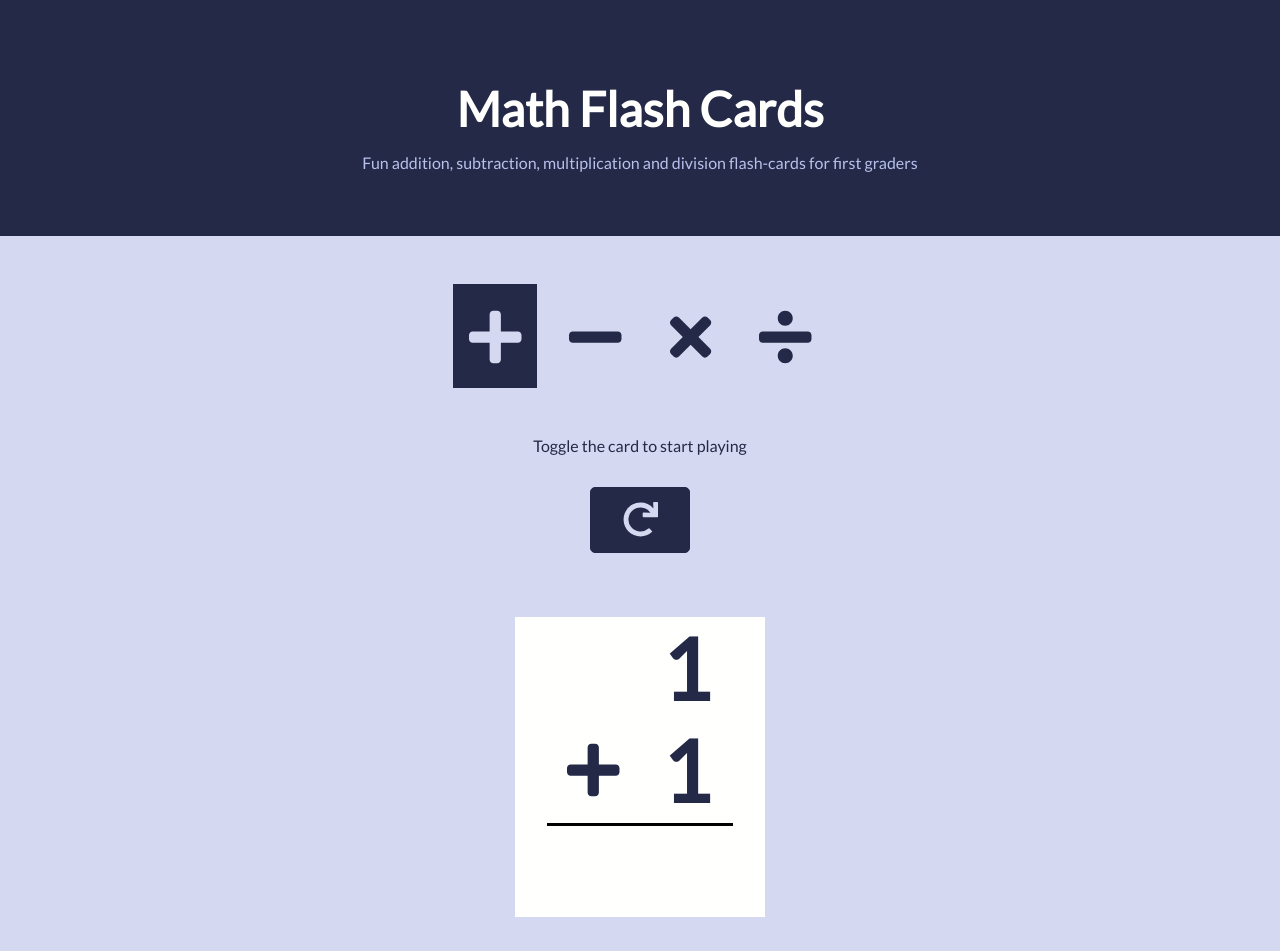
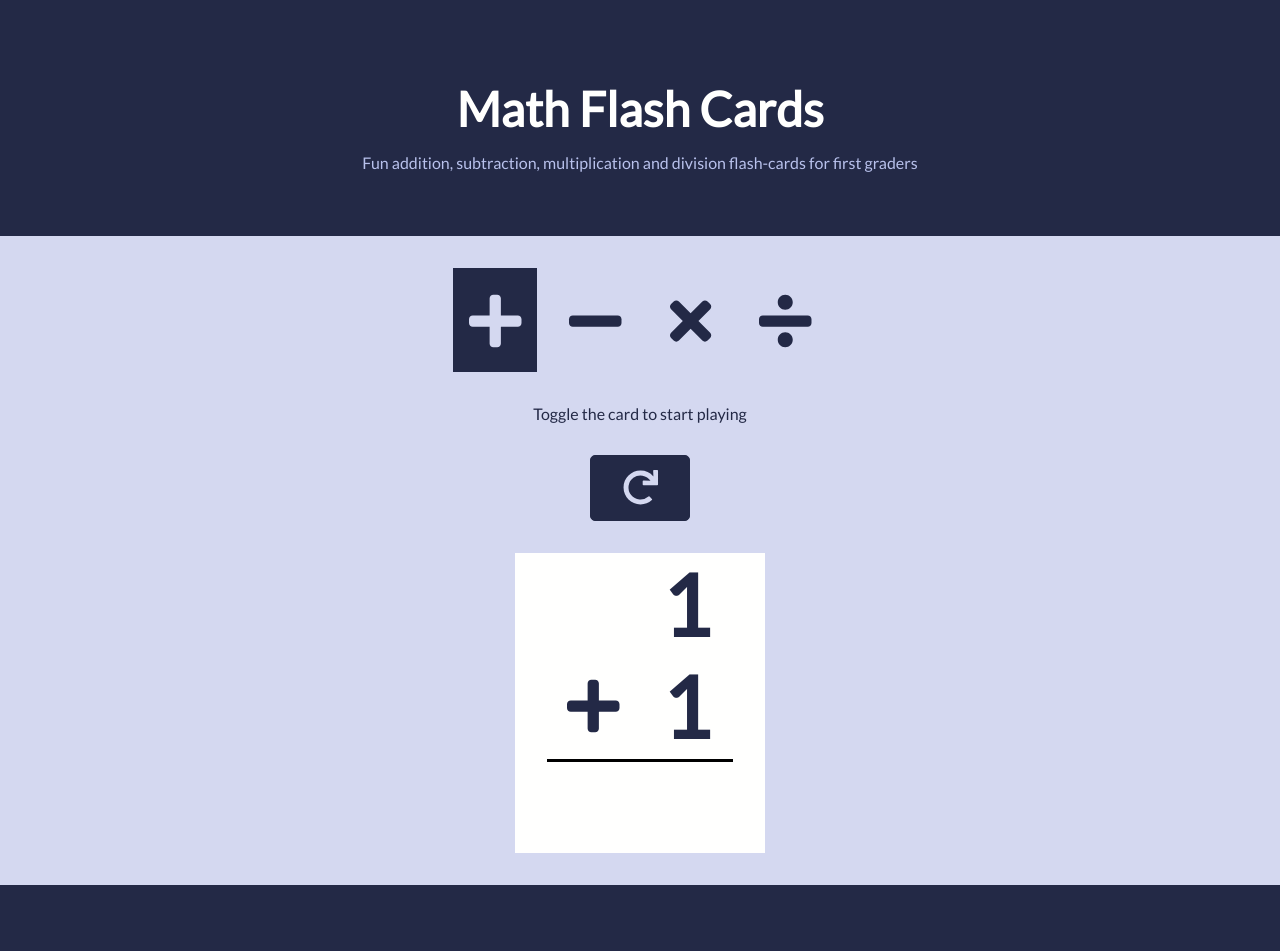
Before and after one commit to nelsonGuti/mathCardsGame, an Angular app: page / in a window 1280 px wide. Shown: the top 951 px of the page. Built offline with nearby package versions, Linux system fonts and the light colour scheme.

Commit message:
Css tweeks and add buy me a coffee

```diff
--- a/src/app/components/flip-card/flip-card.component.scss
+++ b/src/app/components/flip-card/flip-card.component.scss
@@ -1,8 +1,8 @@
 .scene {
-  padding: 1.5rem 0 3rem 0;
+  padding: 2rem 0;
   width: 250px;
   height: 300px;
-  margin: 40px 0;
+  margin: 0;
   perspective: 600px;
   -webkit-tap-highlight-color: transparent;
 }
--- a/src/app/components/footer/footer.component.html
+++ b/src/app/components/footer/footer.component.html
@@ -1,11 +1,11 @@
 <div class="footer-container">
   <p>Created with love by Nelson Gutierrez</p>
-  <!-- <p>
+  <p>
     <a href="https://www.buymeacoffee.com/nelson" target="_blank"
       ><img
         src="https://cdn.buymeacoffee.com/buttons/v2/default-blue.png"
         alt="Buy Me A Coffee"
         style="height: 45px !important; width: 150px !important"
     /></a>
-  </p> -->
+  </p>
 </div>
--- a/src/app/components/operators/operators.component.scss
+++ b/src/app/components/operators/operators.component.scss
@@ -1,7 +1,7 @@
 @import "../../../styles.scss";
 
 .grid-container {
-  padding: 3rem 0 1rem 0;
+  padding: 2rem 0 0 0;
   display: flex;
   justify-content: center;
   background-color: $light-background;
```
